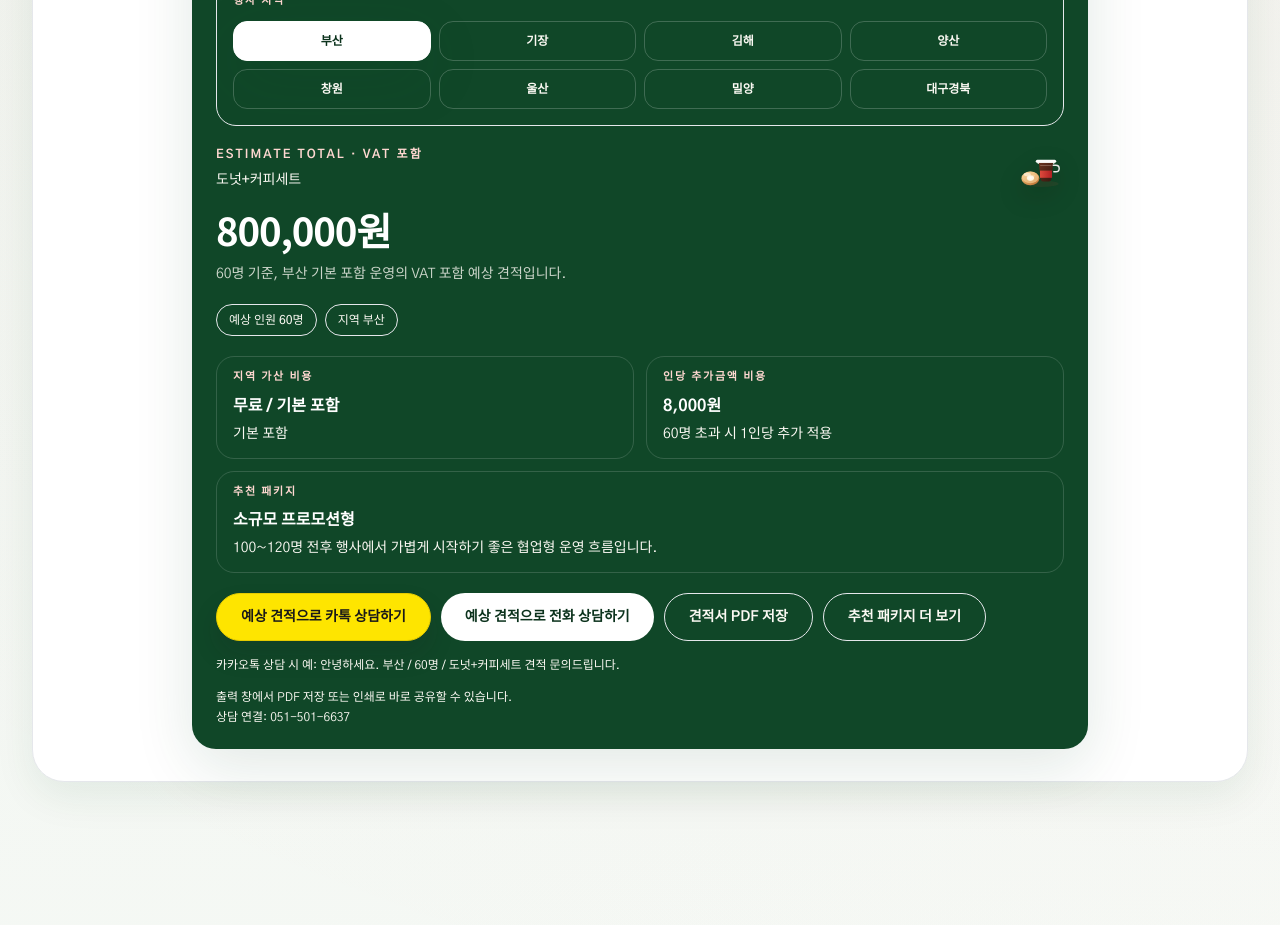
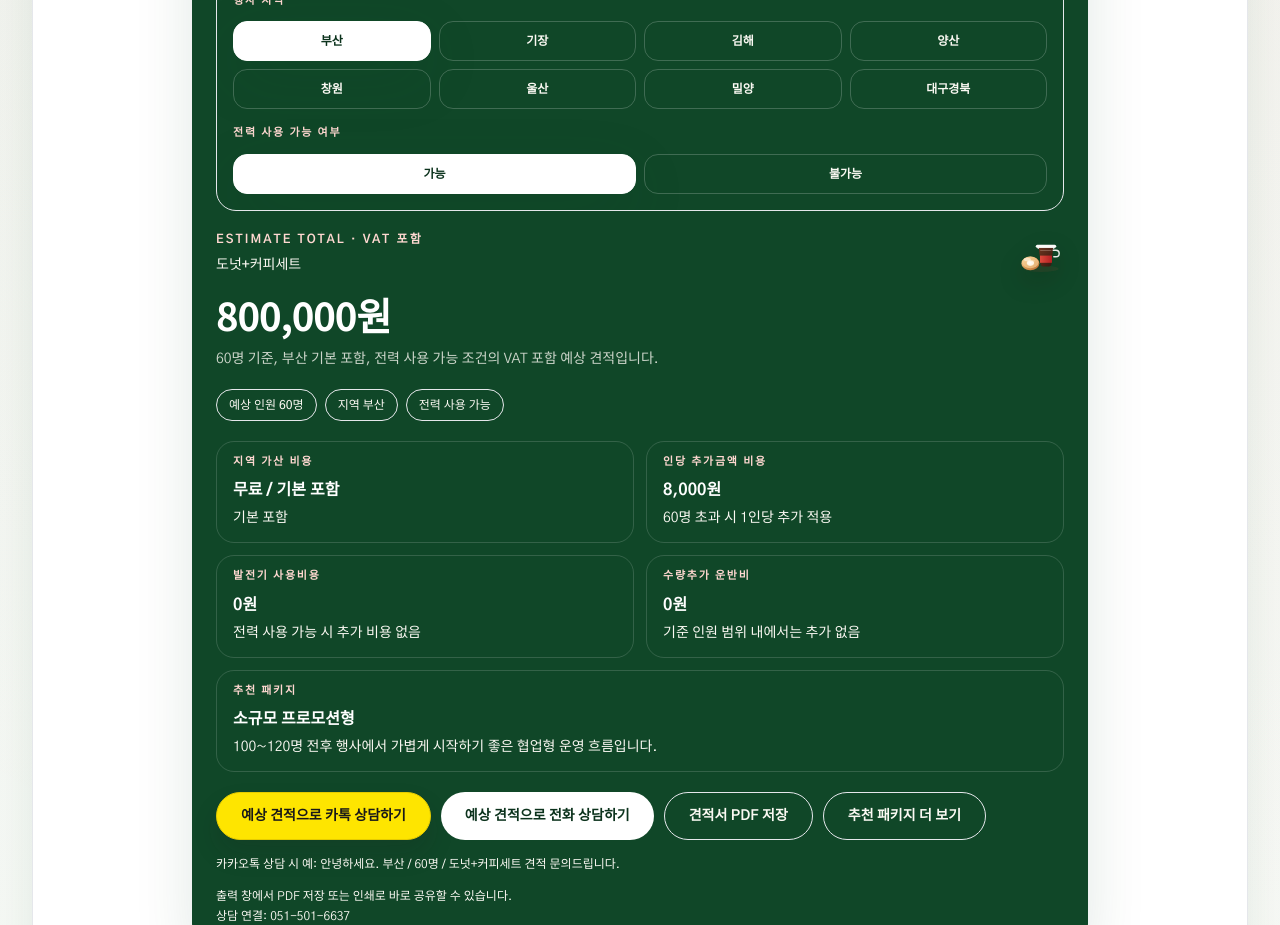
Before and after one commit to oreo4885-max/kkd-catering-landing, a Next.js app: page / in a window 1280 px wide. Shown: the part 1500-2425 px from the top of the page. Built offline with nearby package versions, Linux system fonts and the light colour scheme; no server answers.

Commit message:
견적 계산기 전력 옵션 및 추가비용 반영

```diff
--- a/components/landing/sections/quick-quote-section.tsx
+++ b/components/landing/sections/quick-quote-section.tsx
@@ -19,6 +19,12 @@ type RegionOption = {
   label: string;
   surcharge: number;
   note: string;
+};
+
+type PowerOption = {
+  id: "available" | "unavailable";
+  label: string;
+  surcharge: number;
 };
 
 const menuOptions: MenuOption[] = [
@@ -93,6 +99,19 @@ const regionOptions: RegionOption[] = [
   },
 ];
 
+const powerOptions: PowerOption[] = [
+  {
+    id: "available",
+    label: "가능",
+    surcharge: 0,
+  },
+  {
+    id: "unavailable",
+    label: "불가능",
+    surcharge: 100000,
+  },
+];
+
 const recommendedPackageCopy = {
   reference: {
     label: "소규모 프로모션형",
@@ -139,10 +158,12 @@ export function QuickQuoteSection() {
   const [menu, setMenu] = useState<MenuOption["id"]>("combo");
   const [attendees, setAttendees] = useState(60);
   const [region, setRegion] = useState(regionOptions[0].id);
+  const [power, setPower] = useState<PowerOption["id"]>("available");
   const kakaoInquiryUrl = process.env.NEXT_PUBLIC_KAKAO_INQUIRY_URL ?? "";
 
   const activeMenu = useMemo(() => menuOptions.find((item) => item.id === menu) ?? menuOptions[0], [menu]);
   const activeRegion = useMemo(() => regionOptions.find((item) => item.id === region) ?? regionOptions[0], [region]);
+  const activePower = useMemo(() => powerOptions.find((item) => item.id === power) ?? powerOptions[0], [power]);
   const callTarget = siteContent.contact.contacts[0]?.href ?? "#inquiry-contact";
   const callNumber = siteContent.contact.contacts[0]?.phone ?? "";
 
@@ -164,8 +185,13 @@ export function QuickQuoteSection() {
   const estimatedTotal = useMemo(() => {
     const extraAttendees = Math.max(attendees - activeMenu.minAttendees, 0);
     const baseCost = activeMenu.minimum + extraAttendees * activeMenu.perHead;
-    return roundToNearestTenThousand(baseCost + activeRegion.surcharge);
-  }, [activeMenu, activeRegion.surcharge, attendees]);
+    const transportSurcharge =
+      (activeMenu.id === "donut" && attendees > 200) || (activeMenu.id === "combo" && attendees > 120) ? 100000 : 0;
+    return roundToNearestTenThousand(baseCost + activeRegion.surcharge + activePower.surcharge + transportSurcharge);
+  }, [activeMenu, activePower.surcharge, activeRegion.surcharge, attendees]);
+
+  const transportSurcharge =
+    (activeMenu.id === "donut" && attendees > 200) || (activeMenu.id === "combo" && attendees > 120) ? 100000 : 0;
 
   const handlePrintEstimate = () => {
     const issuedAt = new Date();
@@ -323,7 +349,7 @@ export function QuickQuoteSection() {
         <div class="hero-label">Estimated Total (VAT 포함)</div>
         <p class="hero-price">${escapeHtml(formatCurrency(estimatedTotal))}</p>
         <p class="hero-note">
-          ${escapeHtml(activeMenu.label)} / ${escapeHtml(`${attendees}명`)} / ${escapeHtml(activeRegion.label)} 기준 VAT 포함 참고 견적입니다.
+          ${escapeHtml(activeMenu.label)} / ${escapeHtml(`${attendees}명`)} / ${escapeHtml(activeRegion.label)} / ${escapeHtml(`전력 사용 ${activePower.label}`)} 기준 VAT 포함 참고 견적입니다.
           현장 동선, 운영 시간, 전기 지원 여부에 따라 실제 제안은 달라질 수 있습니다.
         </p>
       </section>
@@ -353,8 +379,20 @@ export function QuickQuoteSection() {
               <td>${escapeHtml(activeRegion.label)}<br />${escapeHtml(activeRegion.note)}</td>
             </tr>
             <tr>
+              <th>전력 사용 가능 여부</th>
+              <td>${escapeHtml(activePower.label)}</td>
+            </tr>
+            <tr>
               <th>지역 가산</th>
               <td>${escapeHtml(activeRegion.surcharge > 0 ? formatCurrency(activeRegion.surcharge) : "없음")}</td>
+            </tr>
+            <tr>
+              <th>발전기 사용 비용</th>
+              <td>${escapeHtml(activePower.surcharge > 0 ? "100,000원 추가발생" : "없음")}</td>
+            </tr>
+            <tr>
+              <th>수량추가 운반비</th>
+              <td>${escapeHtml(transportSurcharge > 0 ? "100,000원 추가발생" : "없음")}</td>
             </tr>
             <tr>
               <th>추가 단가</th>
@@ -494,6 +532,30 @@ export function QuickQuoteSection() {
                         })}
                       </div>
                     </div>
+
+                    <div>
+                      <p className="text-[11px] font-semibold uppercase tracking-[0.16em] text-[#ffd8d1]">전력 사용 가능 여부</p>
+                      <div className="mt-3 grid grid-cols-2 gap-2">
+                        {powerOptions.map((option) => {
+                          const active = option.id === power;
+
+                          return (
+                            <button
+                              key={option.id}
+                              type="button"
+                              onClick={() => setPower(option.id)}
+                              className={`inline-flex min-h-[40px] items-center justify-center rounded-[14px] border px-3 py-2 text-center text-[12px] font-semibold transition ${
+                                active
+                                  ? "border-white bg-white text-forest-900 shadow-soft"
+                                  : "border-white/20 bg-transparent text-cream/82"
+                              }`}
+                            >
+                              {option.label}
+                            </button>
+                          );
+                        })}
+                      </div>
+                    </div>
                   </div>
                 </div>
 
@@ -513,7 +575,7 @@ export function QuickQuoteSection() {
                   {formatCurrency(estimatedTotal)}
                 </p>
                 <p className="mt-3 text-sm leading-7 text-cream/80">
-                  {attendees}명 기준, {activeRegion.label} {activeRegion.note} 운영의 VAT 포함 예상 견적입니다.
+                  {attendees}명 기준, {activeRegion.label} {activeRegion.note}, 전력 사용 {activePower.label} 조건의 VAT 포함 예상 견적입니다.
                 </p>
 
                 <div className="mt-4 flex flex-wrap gap-2">
@@ -522,6 +584,9 @@ export function QuickQuoteSection() {
                   </span>
                   <span className="rounded-full border border-white/14 bg-white/8 px-3 py-1.5 text-[12px] font-medium text-cream/84">
                     지역 {activeRegion.label}
+                  </span>
+                  <span className="rounded-full border border-white/14 bg-white/8 px-3 py-1.5 text-[12px] font-medium text-cream/84">
+                    전력 사용 {activePower.label}
                   </span>
                 </div>
 
@@ -538,6 +603,29 @@ export function QuickQuoteSection() {
                     <p className="mt-2 text-base font-semibold text-white">{formatCurrency(activeMenu.perHead)}</p>
                     <p className="mt-1 text-sm leading-6 text-cream/76">
                       {activeMenu.minAttendees}명 초과 시 1인당 추가 적용
+                    </p>
+                  </div>
+                </div>
+
+                <div className="mt-3 grid gap-3 sm:grid-cols-2">
+                  <div className="rounded-[18px] border border-white/15 bg-white/8 px-4 py-3">
+                    <p className="text-[11px] font-semibold uppercase tracking-[0.16em] text-[#ffd8d1]">발전기 사용비용</p>
+                    <p className="mt-2 text-base font-semibold text-white">
+                      {activePower.surcharge > 0 ? formatCurrency(activePower.surcharge) : "0원"}
+                    </p>
+                    <p className="mt-1 text-sm leading-6 text-cream/76">
+                      {activePower.surcharge > 0 ? "발전기 사용비용 10만원 추가발생" : "전력 사용 가능 시 추가 비용 없음"}
+                    </p>
+                  </div>
+                  <div className="rounded-[18px] border border-white/15 bg-white/8 px-4 py-3">
+                    <p className="text-[11px] font-semibold uppercase tracking-[0.16em] text-[#ffd8d1]">수량추가 운반비</p>
+                    <p className="mt-2 text-base font-semibold text-white">
+                      {transportSurcharge > 0 ? formatCurrency(transportSurcharge) : "0원"}
+                    </p>
+                    <p className="mt-1 text-sm leading-6 text-cream/76">
+                      {transportSurcharge > 0
+                        ? "기준 인원 초과로 수량추가 운반비 10만원 추가발생"
+                        : "기준 인원 범위 내에서는 추가 없음"}
                     </p>
                   </div>
                 </div>
```
